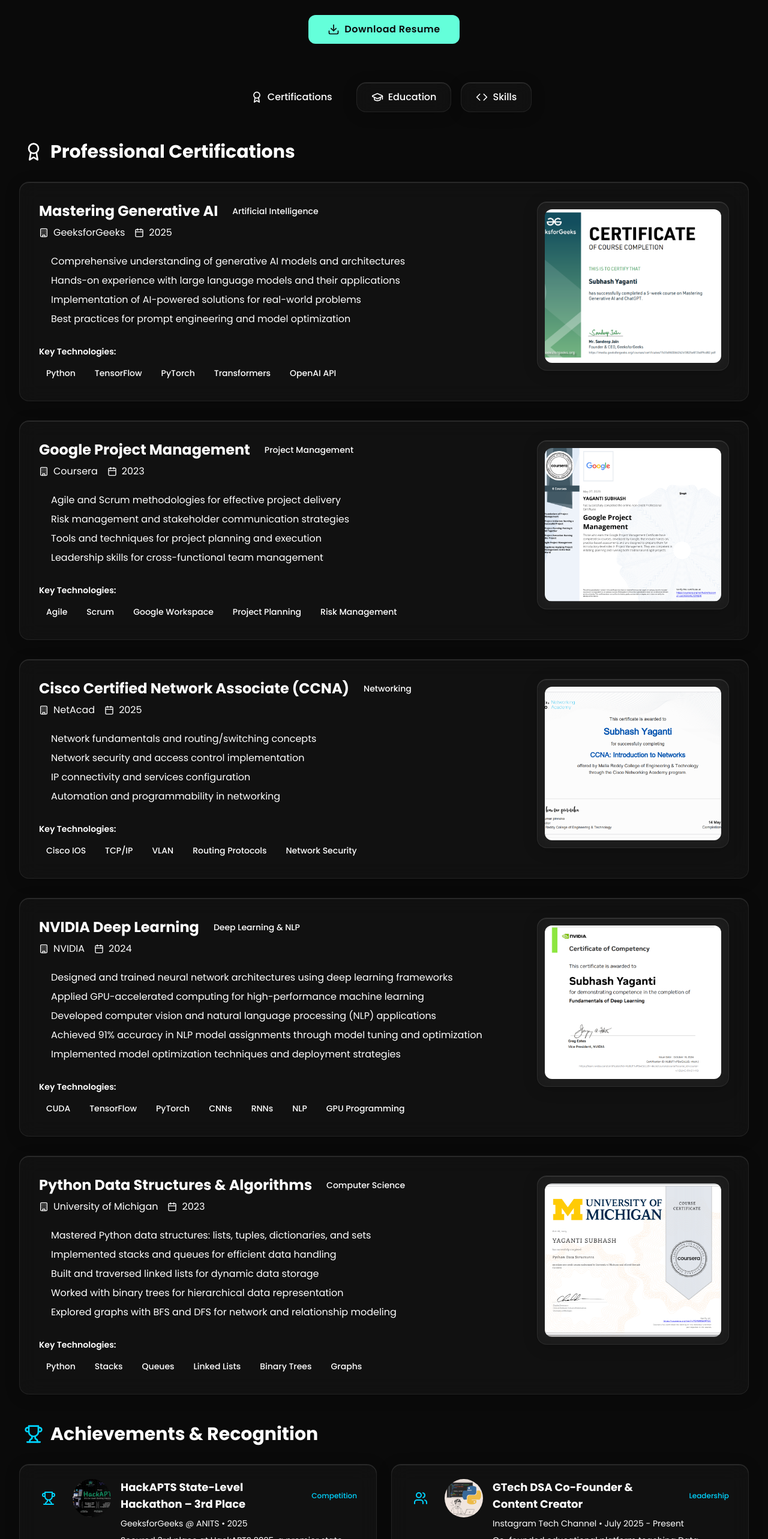
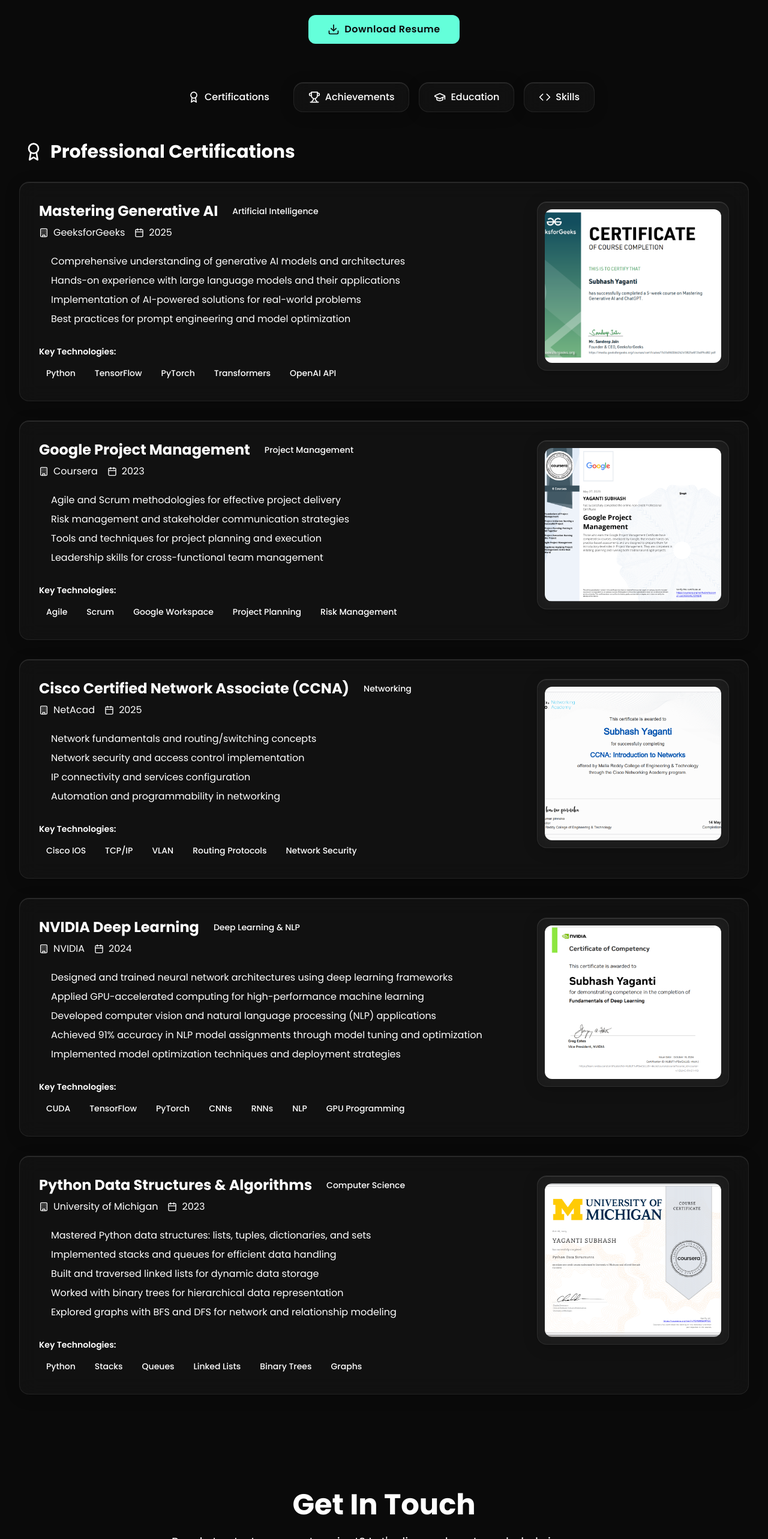
Before and after one commit to subhash-22-codes/Subhash-Portfolio, a React (Vite) app: page / in a window 1280 px wide. Shown: the part 5540-8106 px from the top of the page at 60% size. Built offline with nearby package versions, Linux system fonts and the light colour scheme; a web font is replaced by a local one.

Commit message:
smaller changes

```diff
--- a/src/components/Resume.tsx
+++ b/src/components/Resume.tsx
@@ -2,8 +2,9 @@
 import { motion } from 'framer-motion';
 import { Download, Calendar, MapPin, Building, GraduationCap, Award, Code, Globe, Trophy, Users, ExternalLink } from 'lucide-react';
 import { FaInstagram } from "react-icons/fa";
+
 const Resume: React.FC = () => {
-  const [activeTab, setActiveTab] = useState<'certifications' | 'education' | 'skills'>('certifications');
+  const [activeTab, setActiveTab] = useState<'certifications' | 'achievements' | 'education' | 'skills'>('certifications');
 
   const certifications = [
     {
@@ -92,7 +93,6 @@
       hasCredentials: true,
       profileImage: '/images/hackapts.jpg'
     },
-
     {
       title: 'GTech DSA Co-Founder & Content Creator',
       organization: 'Instagram Tech Channel',
@@ -115,8 +115,7 @@
       certificateLink: "/certificates/SIH_CERTIFICATE.pdf",
       hasCredentials: true,
       profileImage: "/images/SIH.png"
-}
-,
+    },
     {
       title: 'Competitive Programming Excellence',
       organization: 'LeetCode & CodeChef',
@@ -125,7 +124,7 @@
       description: 'Active problem solver with consistent performance',
       impact: '150+ problems solved on LeetCode, active contributor on CodeChef',
       profileImage: '/images/lc.png',
-    link: 'https://leetcode.com/u/SubhashY/', // ✅ Added here
+      link: 'https://leetcode.com/u/SubhashY/',
       hasLink: true,
       linkType: "leetcode",
     },
@@ -139,8 +138,6 @@
       profileImage: '/images/class_rep.jpeg'
     }
   ];
-
-
 
   const education = [
     {
@@ -160,7 +157,7 @@
 
   const skills = {
     technical: [
-      { name: 'Python & Data Science', level: 90 },
+      { name: 'Python', level: 90 },
       { name: 'React & TypeScript', level: 88 },
       { name: 'Machine Learning & AI', level: 85 },
       { name: 'Data Structures & Algorithms', level: 92 },
@@ -175,6 +172,7 @@
 
   const tabs = [
     { key: 'certifications', label: 'Certifications', icon: Award },
+    { key: 'achievements', label: 'Achievements', icon: Trophy },
     { key: 'education', label: 'Education', icon: GraduationCap },
     { key: 'skills', label: 'Skills', icon: Code }
   ];
@@ -249,10 +247,9 @@
           animate={{ opacity: 1, y: 0 }}
           transition={{ duration: 0.5 }}
         >
+          {/* Certifications Tab */}
           {activeTab === 'certifications' && (
-            <div className="space-y-8 sm:space-y-12">
-              {/* Certifications Section */}
-              <div>
+            <div className="space-y-6 sm:space-y-8">
               <h3 className="text-2xl sm:text-3xl font-bold text-white mb-6 sm:mb-8 flex items-center gap-3 px-2">
                 <Award className="w-6 h-6 sm:w-8 sm:h-8 text-accent-primary" />
                 Professional Certifications
@@ -340,11 +337,17 @@
                 ))}
               </div>
             </div>
+          )}
 
-              {/* Achievements Section */}
-              <div>
+          {/* Achievements Tab */}
+          {activeTab === 'achievements' && (
+            <div className="space-y-6 sm:space-y-8">
               <h3 className="text-2xl sm:text-3xl font-bold text-white mb-6 sm:mb-8 flex items-center gap-3 px-2">
-                  <Trophy className="w-6 h-6 sm:w-8 sm:h-8 text-accent-secondary" />
+                <img
+                  src="/images/trophy.png"
+                  alt="Trophy"
+                  className="w-14 h-14 sm:w-14 sm:h-14 object-contain"
+                />
                 Achievements & Recognition
               </h3>
               <div className="grid sm:grid-cols-1 lg:grid-cols-2 gap-4 sm:gap-6">
@@ -366,12 +369,12 @@
                           {achievement.category === 'Problem Solving' && <Code className="w-5 h-5 sm:w-6 sm:h-6 text-accent-secondary" />}
                         </div>
 
-                          {/* GTech DSA Profile Image */}
+                        {/* Profile Image */}
                         {achievement.profileImage && (
                           <div className="w-12 h-12 sm:w-16 sm:h-16 rounded-full overflow-hidden flex-shrink-0">
                             <img
                               src={achievement.profileImage}
-                                alt="GTech DSA Profile"
+                              alt="Achievement Profile"
                               className="w-full h-full object-cover"
                               onError={(e) => {
                                 // Fallback to default image if profile image fails to load
@@ -423,7 +426,7 @@
                               {achievement.linkType === "leetcode" && (
                                 <>
                                   <img
-                                      src="/images/leetcode.png" // 👈 add leetcode logo here
+                                    src="/images/leetcode.png"
                                     alt="LeetCode"
                                     className="w-4 h-4"
                                   />
@@ -434,7 +437,6 @@
                               <ExternalLink className="w-3 h-3" />
                             </a>
                           )}
-
 
                           {achievement.hasCredentials && (
                             <a
@@ -455,9 +457,9 @@
                 ))}
               </div>
             </div>
-            </div>
           )}
 
+          {/* Education Tab */}
           {activeTab === 'education' && (
             <div className="space-y-6 sm:space-y-8">
               {education.map((edu, index) => (
@@ -517,6 +519,7 @@
             </div>
           )}
 
+          {/* Skills Tab */}
           {activeTab === 'skills' && (
             <div className="grid lg:grid-cols-2 gap-6 sm:gap-8">
               {/* Technical Skills */}
```
Also changed, not shown: public/images/trophy.png (added). Lines whose indentation alone changed are shown as unchanged.
